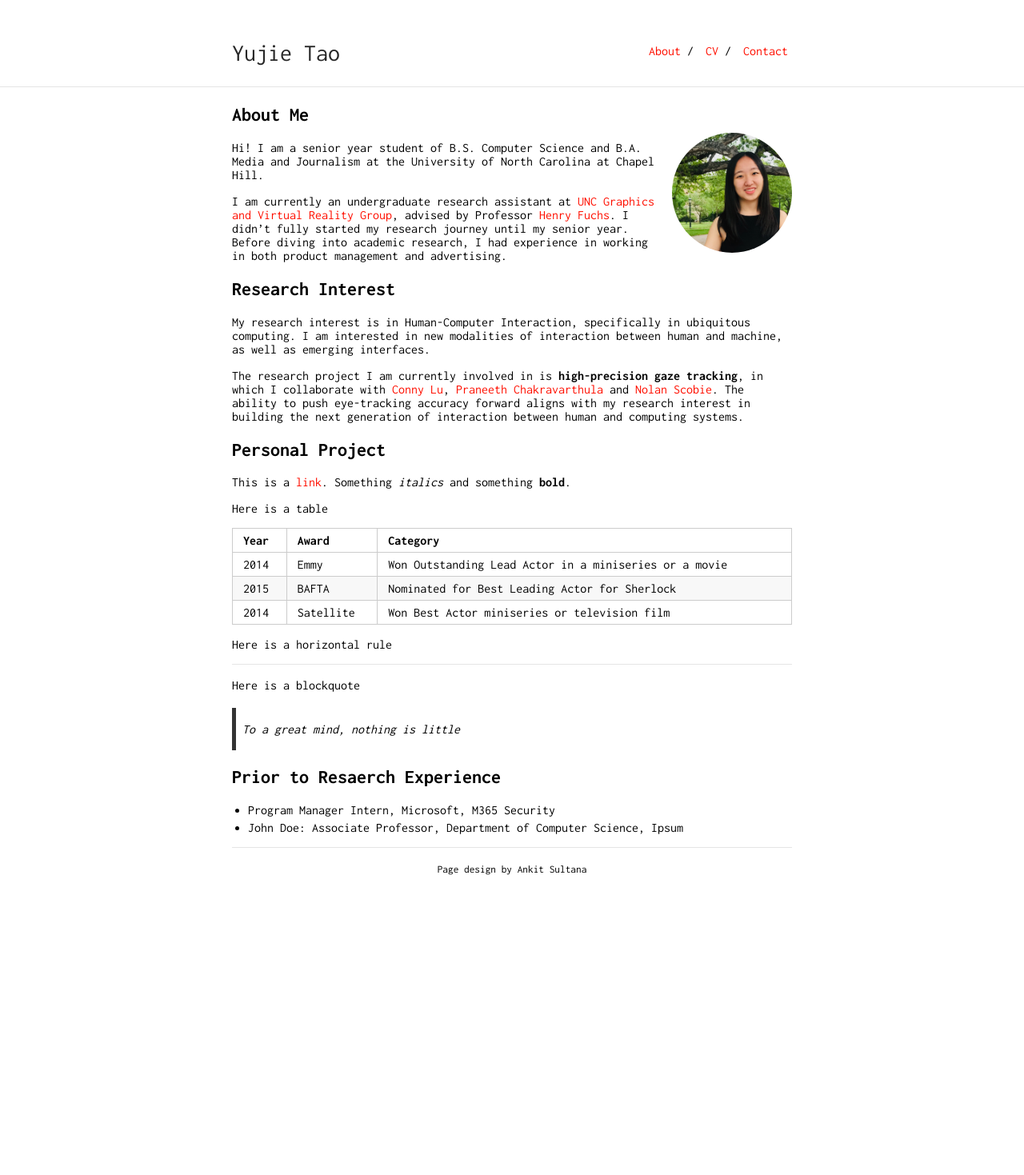
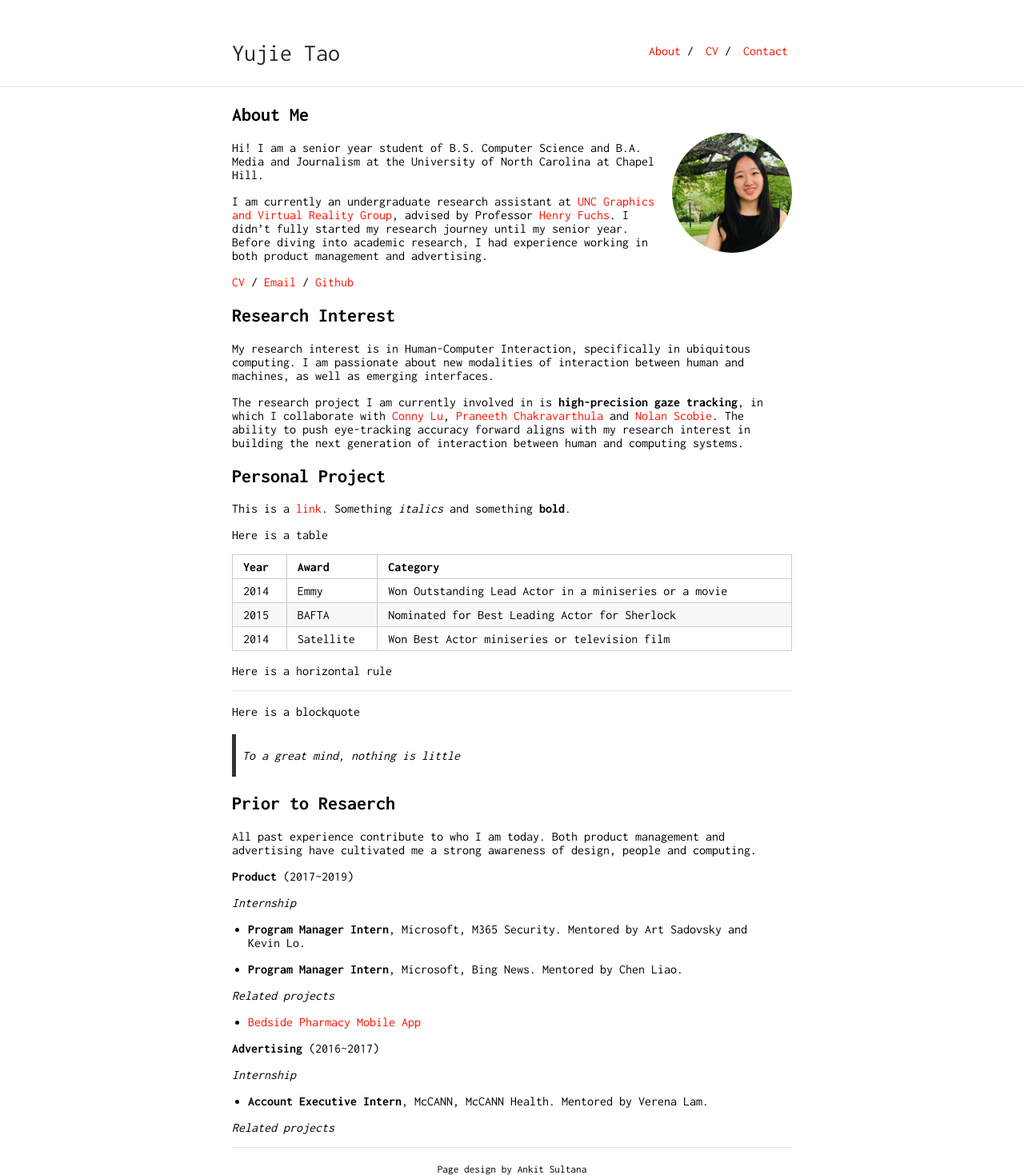
Before and after one commit to yujie-tao/personal-website, a Jekyll site: the page built from index.md, in a window 1280 px wide. Shown: the whole page at 80% size. Built offline with Jekyll 4.4.1, drawn with Linux system fonts in a browser that asks for light colours; our own code applies the rules of GitHub Pages for plain Markdown files; before the commit the page ends 1094 px from its top, so only the background shows below that.

Commit message:
somd update

```diff
--- a/index.md
+++ b/index.md
@@ -9,11 +9,13 @@ layout: default
 Hi! I am a senior year student of B.S. Computer Science and B.A. Media and Journalism at the University of North Carolina at Chapel Hill.
 
 
-I am currently an undergraduate research assistant at [UNC Graphics and Virtual Reality Group](http://telepresence.web.unc.edu), advised by Professor [Henry Fuchs](http://henryfuchs.web.unc.edu). I didn't fully started my research journey until my senior year. Before diving into academic research, I had experience in working in both product management and advertising.
+I am currently an undergraduate research assistant at [UNC Graphics and Virtual Reality Group](http://telepresence.web.unc.edu), advised by Professor [Henry Fuchs](http://henryfuchs.web.unc.edu). I didn't fully started my research journey until my senior year. Before diving into academic research, I had experience working in both product management and advertising.
+
+[CV]() / [Email]() / [Github]()
 
 ## Research Interest
 
-My research interest is in Human-Computer Interaction, specifically in ubiquitous computing. I am interested in new modalities of interaction between human and machine, as well as emerging interfaces.
+My research interest is in Human-Computer Interaction, specifically in ubiquitous computing. I am passionate about new modalities of interaction between human and machines, as well as emerging interfaces.
 
 <!-- ### Research projects -->
 
@@ -40,7 +42,26 @@ Here is a blockquote
 
 > To a great mind, nothing is little
 
-## Prior to Resaerch Experience
 
-* Program Manager Intern, Microsoft, M365 Security
-* John Doe: Associate Professor, Department of Computer Science, Ipsum
+## Prior to Resaerch
+
+All past experience contribute to who I am today. Both product management and advertising have cultivated me a strong awareness of design, people and computing.
+
+**Product** (2017~2019)
+
+*Internship*
+
+* **Program Manager Intern**, Microsoft, M365 Security. Mentored by Art Sadovsky and Kevin Lo.
+
+* **Program Manager Intern**, Microsoft, Bing News. Mentored by Chen Liao.
+
+*Related projects*
+* [Bedside Pharmacy Mobile App]()
+
+
+**Advertising** (2016~2017)
+
+*Internship*
+* **Account Executive Intern**, McCANN, McCANN Health. Mentored by Verena Lam.
+
+*Related projects*
```
Also changed, not shown: 1 other file.
